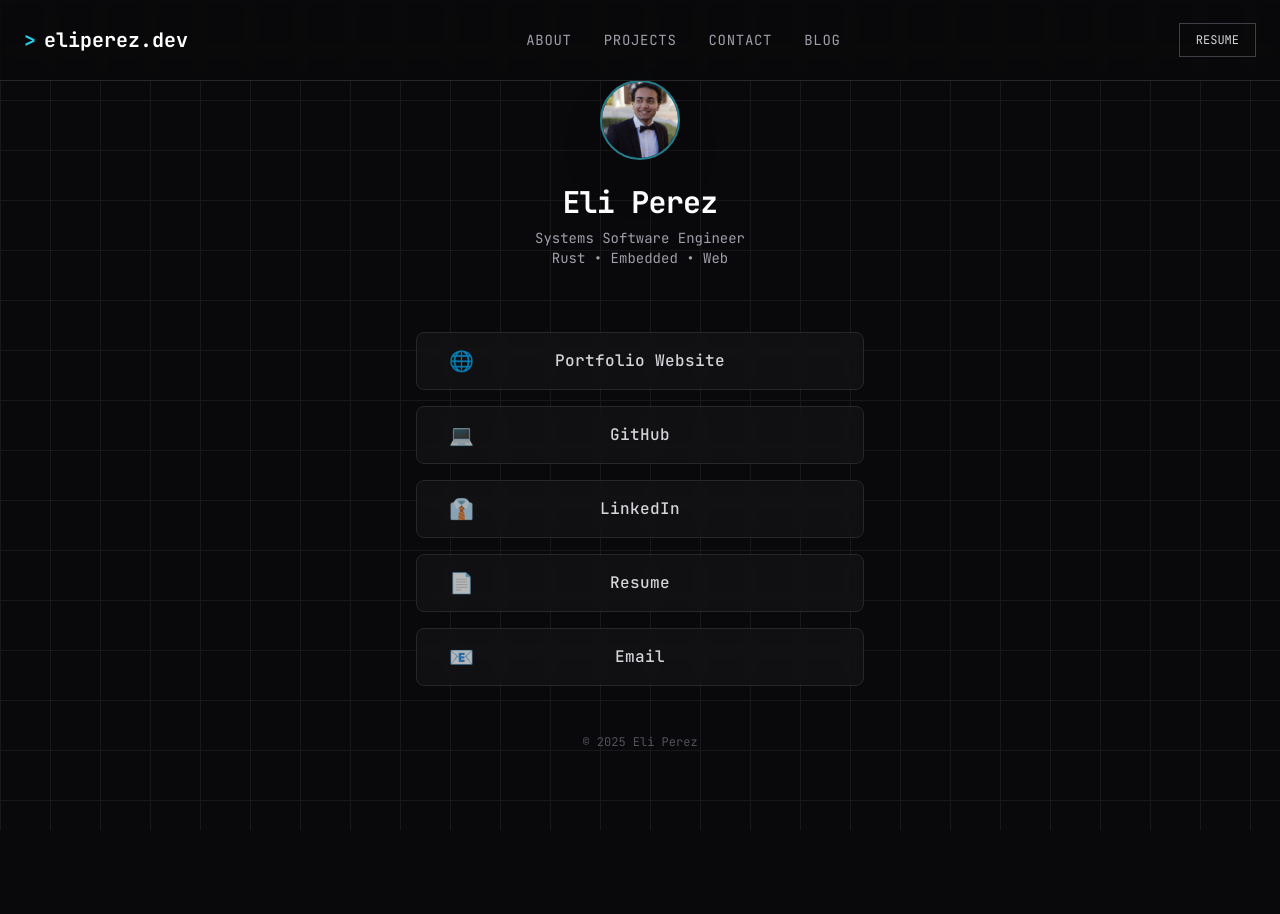
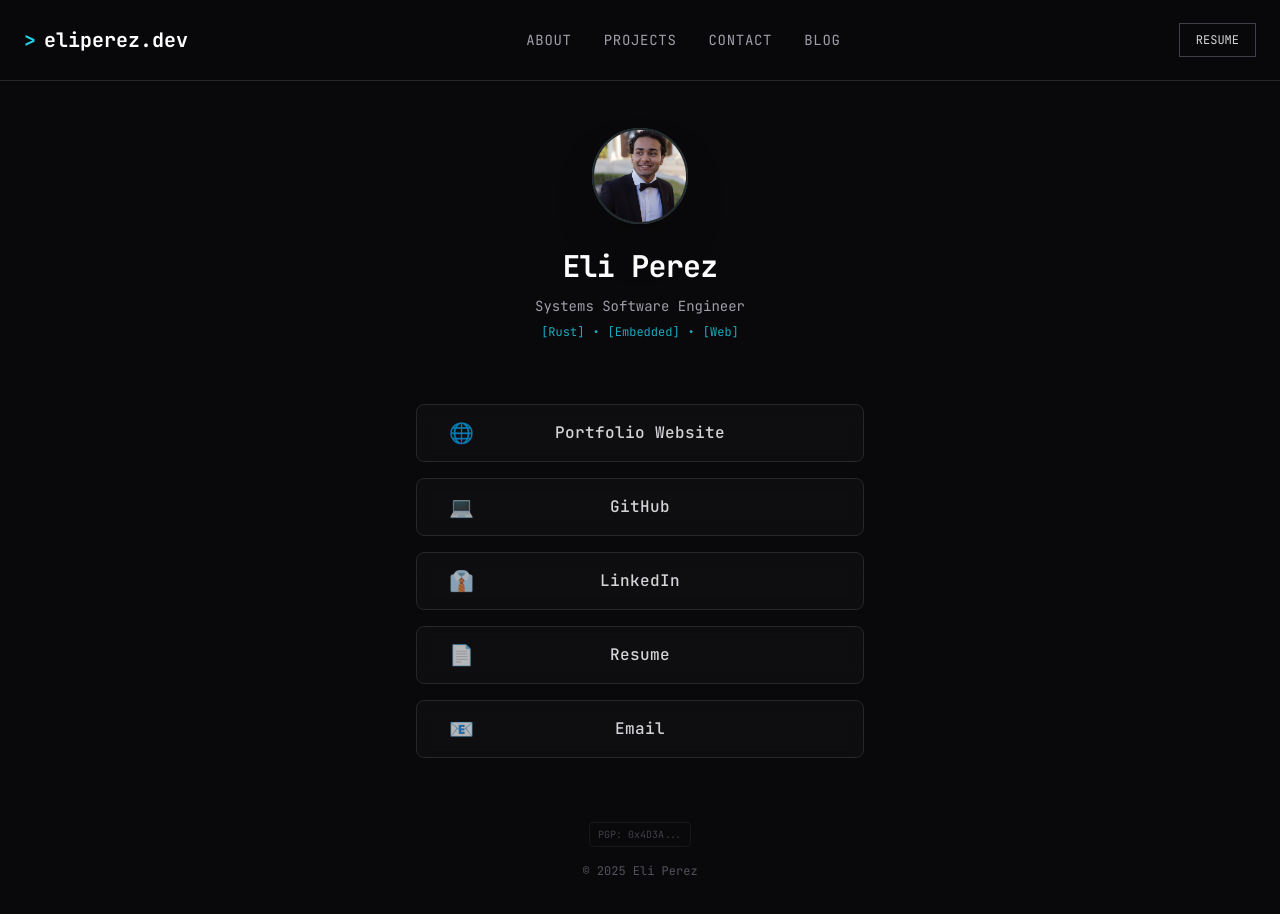
Before and after one commit to eliperez-dev/Portfolio-Website, a SvelteKit app: page /links in a window 1280 px wide. Shown: the top 914 px of the page. Before the commit the page ends 830 px from the top, so only its background shows below. Built offline with nearby package versions, Linux system fonts and the light colour scheme.

Commit message:
updating links again

```diff
--- a/src/routes/links/+page.svelte
+++ b/src/routes/links/+page.svelte
@@ -1,53 +1,25 @@
 <script lang="ts">
     import pfp from '$lib/assets/pfp.jpeg';
 
-    // 1. Strong Typing: Define the shape of your data
     interface LinkItem {
         title: string;
         url: string;
         icon: string;
-        isSocial?: boolean; // Used to add rel="me" for identity verification
+        isSocial?: boolean;
     }
 
     const links: LinkItem[] = [
-        {
-            title: 'Portfolio Website',
-            url: '/',
-            icon: '🌐'
-        },
-        {
-            title: 'GitHub',
-            url: 'https://github.com/eliperez-dev',
-            icon: '💻',
-            isSocial: true
-        },
-        {
-            title: 'LinkedIn',
-            url: 'https://www.linkedin.com/in/eliperez-dev/',
-            icon: '👔',
-            isSocial: true
-        },
-        {
-            title: 'Resume',
-            url: '/PerezEli_Resume_2025.pdf',
-            icon: '📄'
-        },
-        {
-            title: 'Email',
-            url: 'mailto:eliperez0024@gmail.com',
-            icon: '📧'
-        }
+        { title: 'Portfolio Website', url: '/', icon: '🌐' },
+        { title: 'GitHub', url: 'https://github.com/eliperez-dev', icon: '💻', isSocial: true },
+        { title: 'LinkedIn', url: 'https://www.linkedin.com/in/eliperez-dev/', icon: '👔', isSocial: true },
+        { title: 'Resume', url: '/PerezEli_Resume_2025.pdf', icon: '📄' },
+        { title: 'Email', url: 'mailto:eliperez0024@gmail.com', icon: '📧' }
     ];
 
-    // Helper to determine the correct 'rel' attributes
     function getRel(link: LinkItem): string | undefined {
         const parts = [];
-        if (!link.url.startsWith('/')) {
-            parts.push('noopener', 'noreferrer');
-        }
-        if (link.isSocial) {
-            parts.push('me'); // SEO: Verifies you own these profiles
-        }
+        if (!link.url.startsWith('/')) parts.push('noopener', 'noreferrer');
+        if (link.isSocial) parts.push('me');
         return parts.length > 0 ? parts.join(' ') : undefined;
     }
 </script>
@@ -57,26 +29,33 @@
     <meta name="description" content="Links to Eli Perez's portfolio, social media, and resume." />
 </svelte:head>
 
-<div class="min-h-screen flex flex-col items-center py-20 px-4">
+<div class="min-h-screen flex flex-col items-center pt-32 pb-10 px-4 bg-zinc-950 text-zinc-100">
+
     <div class="flex flex-col items-center mb-12 animate-fade-in">
-        <div class="relative w-20 h-20 mb-6">
-            <div class="absolute inset-0 rounded-full border-2 border-[var(--color-schematic-primary)] animate-pulse opacity-50"></div>
+        <div class="relative w-24 h-24 mb-6"> <div class="absolute inset-0 rounded-full border-2 border-[var(--color-schematic-primary)] animate-pulse opacity-50"></div>
             <img
                 src={pfp}
                 alt="Eli Perez"
-                class="w-full h-full rounded-full object-cover border-2 border-zinc-800 shadow-2xl"
+                class="w-full h-full rounded-full object-cover border-2 border-zinc-800 shadow-2xl relative z-10"
             />
         </div>
 
-        <h1 class="text-3xl font-bold font-mono text-white mb-2 tracking-tight">
+        <h1 class="text-3xl font-bold font-mono text-white mb-3 tracking-tight">
             Eli Perez
         </h1>
 
-        <p class="text-zinc-400 font-mono text-sm text-center max-w-xs">
-            Systems Software Engineer
-            <br />
-            Rust • Embedded • Web
-        </p>
+        <div class="flex flex-col items-center gap-2">
+            <p class="text-zinc-400 font-mono text-sm text-center">
+                Systems Software Engineer
+            </p>
+            <div class="flex gap-2 text-xs font-mono text-[var(--color-schematic-primary)] opacity-80">
+                <span>[Rust]</span>
+                <span>•</span>
+                <span>[Embedded]</span>
+                <span>•</span>
+                <span>[Web]</span>
+            </div>
+        </div>
     </div>
 
     <div class="w-full max-w-md space-y-4">
@@ -87,45 +66,37 @@
                 rel={getRel(link)}
                 aria-label={`Visit Eli Perez's ${link.title}`}
                 style="animation-delay: {i * 100}ms; animation-fill-mode: forwards;"
-                class="block w-full bg-zinc-900/50 hover:bg-zinc-800 backdrop-blur-sm border border-zinc-800 hover:border-[var(--color-schematic-primary)] text-zinc-300 hover:text-white transition-all duration-300 p-4 rounded-lg group relative overflow-hidden opacity-0 translate-y-4 animate-slide-up"
+                class="block w-full bg-zinc-900/40 hover:bg-zinc-800 backdrop-blur-sm border border-zinc-800 hover:border-[var(--color-schematic-primary)] text-zinc-300 hover:text-white transition-all duration-300 p-4 rounded-lg group relative overflow-hidden opacity-0 translate-y-4 animate-slide-up"
             >
                 <div class="flex items-center justify-center relative z-10">
                     <span class="absolute left-4 text-xl opacity-70 group-hover:opacity-100 transition-opacity">{link.icon}</span>
                     <span class="font-mono font-medium tracking-wide">{link.title}</span>
                 </div>
-
                 <div class="absolute inset-0 bg-gradient-to-r from-transparent via-[var(--color-schematic-primary)]/5 to-transparent -translate-x-full group-hover:translate-x-full transition-transform duration-700 ease-in-out"></div>
             </a>
         {/each}
     </div>
 
-    <footer class="mt-16 text-zinc-600 font-mono text-xs animate-fade-in" style="animation-delay: 600ms">
-        © {new Date().getFullYear()} Eli Perez
+    <footer class="mt-20 flex flex-col items-center gap-4 animate-fade-in" style="animation-delay: 600ms">
+        <a href="/pgp-key.txt" class="text-zinc-700 hover:text-[var(--color-schematic-primary)] font-mono text-[10px] transition-colors border border-zinc-900 hover:border-zinc-700 px-2 py-1 rounded">
+            PGP: 0x4D3A...
+        </a>
+
+        <p class="text-zinc-600 font-mono text-xs">
+            © {new Date().getFullYear()} Eli Perez
+        </p>
     </footer>
 </div>
 
 <style>
-    /* The initial state of the buttons is controlled by Tailwind classes:
-       'opacity-0 translate-y-4'
-       The animation brings them to opacity 1 and Y-0.
-    */
     @keyframes slide-up {
-        to {
-            opacity: 1;
-            transform: translateY(0);
-        }
+        to { opacity: 1; transform: translateY(0); }
     }
-
-    .animate-slide-up {
-        animation: slide-up 0.5s ease-out forwards;
-    }
+    .animate-slide-up { animation: slide-up 0.5s ease-out forwards; }
 
     @keyframes fade-in {
         from { opacity: 0; }
         to { opacity: 1; }
     }
-
-    .animate-fade-in {
-        animation: fade-in 1s ease-out forwards;
-    }
+    .animate-fade-in { animation: fade-in 1s ease-out forwards; }
 </style>
```
